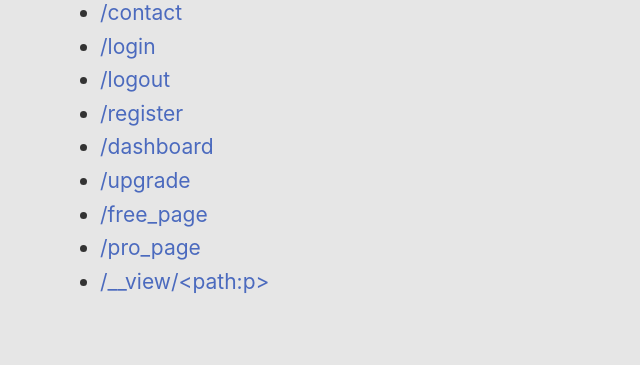
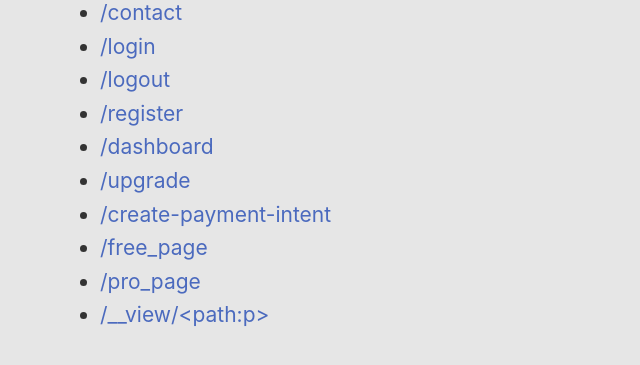
Before and after one commit to Startr/WEB-flask, a Flask app: page /dashboard in a window 1280 px wide. Shown: the part 247-612 px from the top of the page, without its empty margins (0-640 px from the left). Run offline with Flask 3, Linux system fonts and the light colour scheme; the visitor is signed in with stand-in values (Sample User, id 1); some libraries are stand-ins or nearby versions; some web fonts are replaced.

Commit message:
Test Payments working TODO upgrade user on pay

```diff
--- a/app.py
+++ b/app.py
@@ -232,6 +232,32 @@ def upgrade():
     return render_template('upgrade.html', client_secret=payment_intent.client_secret, stripe_publishable_key=os.getenv("STRIPE_PUBLISHABLE_KEY"))
 
 
+def calculate_order_amount(items):
+    # Replace this constant with a calculation of the order's amount
+    # Calculate the order total on the server to prevent
+    # people from directly manipulating the amount on the client
+    return 1400
+
+# Stripe payment intent endpoint
+@app.route('/create-payment-intent', methods=['POST'])
+def create_payment():
+    try:
+        data = json.loads(request.data)
+        # Create a PaymentIntent with the order amount and currency
+        intent = stripe.PaymentIntent.create(
+            amount=calculate_order_amount(data['items']),
+            currency='usd',
+            automatic_payment_methods={
+                'enabled': True,
+            },
+        )
+        return jsonify({
+            'clientSecret': intent['client_secret']
+        })
+    except Exception as e:
+        return jsonify(error=str(e)), 403
+
+
 @app.route('/free_page')
 @check_message
 @login_required
```
Also changed, not shown: templates/upgrade.html (+3 -6 lines).
